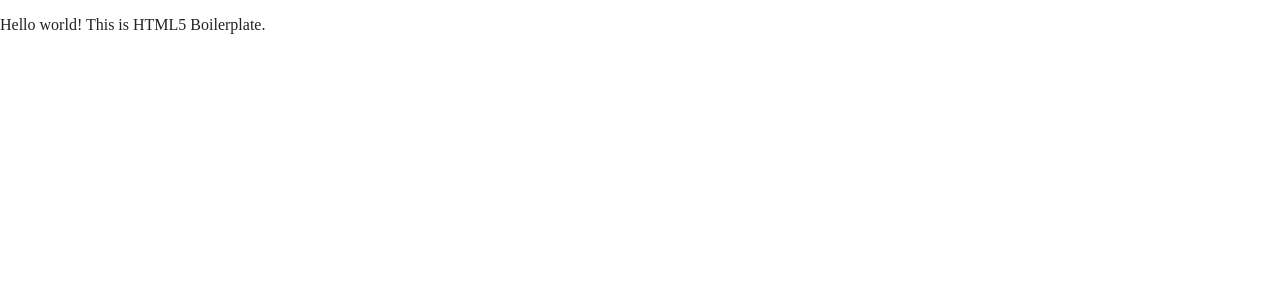
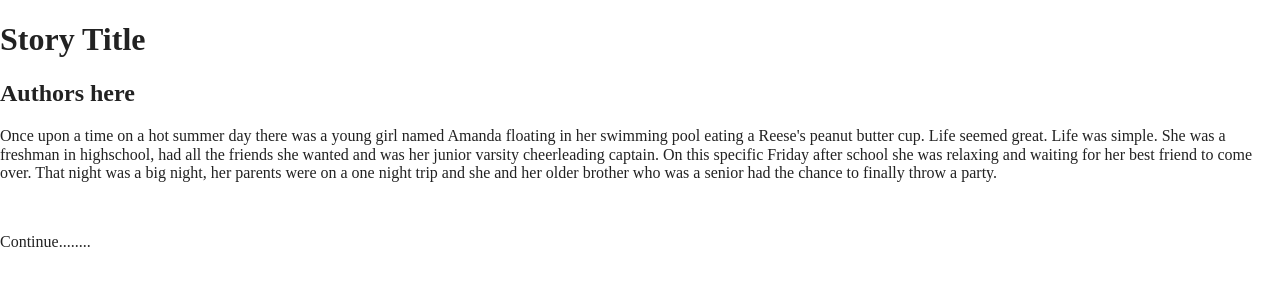
Before and after one commit to mandiwilner/exquisitecorpse, a website built with Parcel: page index.html in a window 1280 px wide. Built offline with nearby package versions, Linux system fonts and the light colour scheme.

Commit message:
and the story begins

```diff
--- a/index.html
+++ b/index.html
@@ -25,7 +25,11 @@
 <body>
 
   <!-- Add your site or application content here -->
-  <p>Hello world! This is HTML5 Boilerplate.</p>
+  <h1>Story Title</h1>
+  <h2>Authors here</h2>
+  <p>Once upon a time on a hot summer day there was a young girl named Amanda floating in her swimming pool eating a Reese's peanut butter cup. Life seemed great. Life was simple. She was a freshman in highschool, had all the friends she wanted and was her junior varsity cheerleading captain. On this specific Friday after school she was relaxing and waiting for her best friend to come over. That night was a big night, her parents were on a one night trip and she and her older brother who was a senior had the chance to finally throw a party.</p>
+  <br>
+  <p>Continue........</p>
   <script src="js/vendor/modernizr-3.11.2.min.js"></script>
   <script src="js/plugins.js"></script>
   <script src="js/main.js"></script>
```
